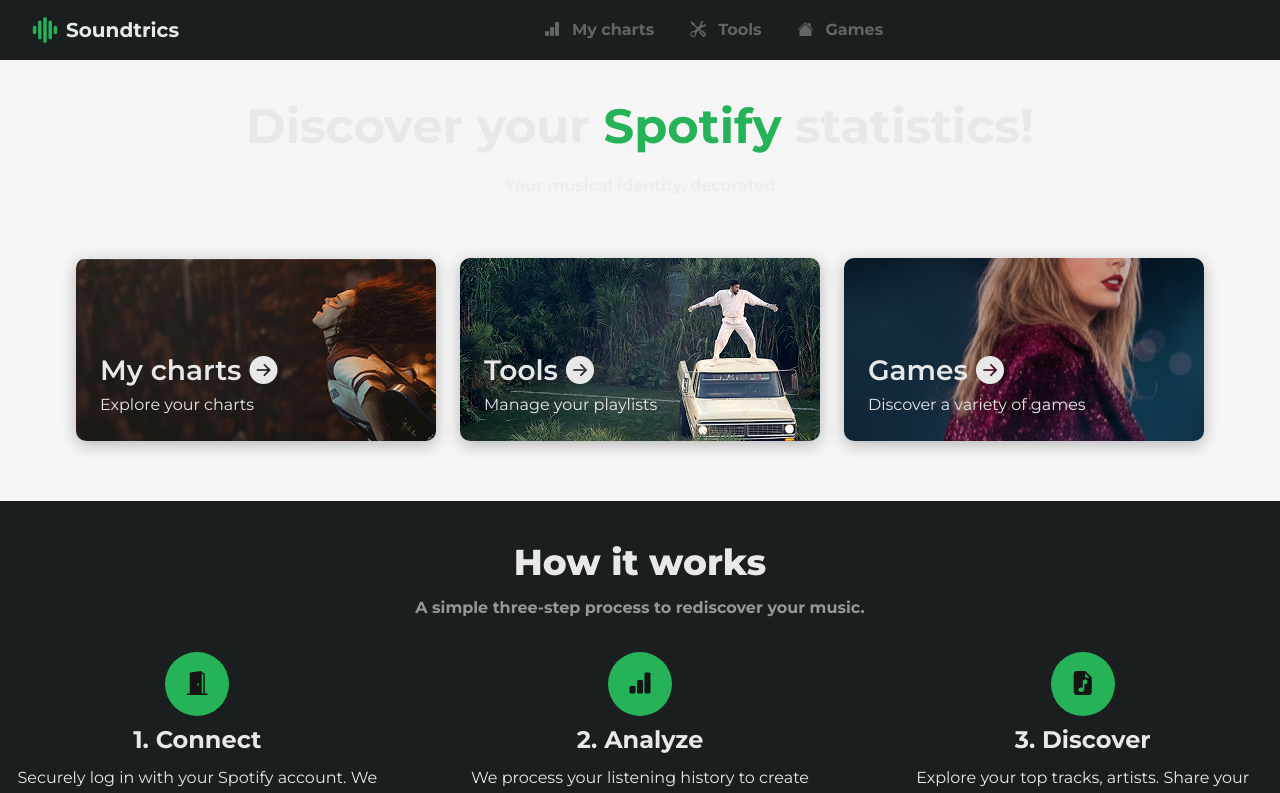
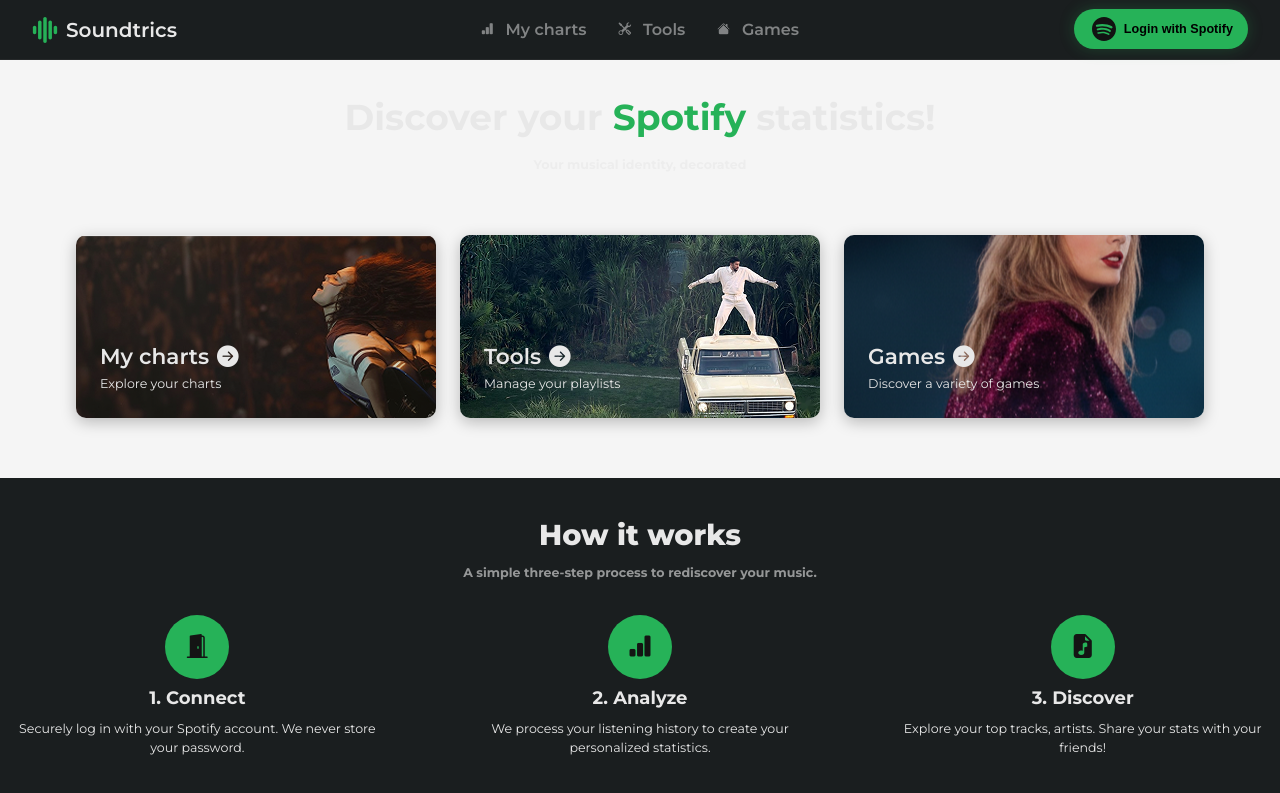
Before and after one commit to ERICK-DANIEL/soundtrics, a Next.js app: page /en/home in a window 1280 px wide. Shown: the top 793 px of the page. Built offline with nearby package versions, Linux system fonts and the light colour scheme; no server answers.

Commit message:
Refactor header layout and update styles

```diff
--- a/src/app/globals.css
+++ b/src/app/globals.css
@@ -42,18 +42,17 @@ a {
 }
 
 :root {
-  --font-h1: 2rem; /* 32px */
-  --font-h2: 1.5rem; /* 24px */
-  --font-h3: 1.25rem; /* 20px */
-  --font-h4: 1.125rem; /* 18px */
-  --font-h5: 1rem; /* 16px */
-  --font-body: 0.875rem; /* 14px */
-  --font-small: 0.75rem; /* 12px */
+  --font-h1: 1.8rem;
+  --font-h2: 1.35rem;
+  --font-h3: 1.125rem;
+  --font-h4: 1.0125rem;
+  --font-h5: 0.9rem;
+  --font-body: 0.7875rem;
+  --font-small: 0.675rem;
 
-  --line-height-heading: 1.2; /* Títulos apretados */
-  --line-height-body: 1.5; /* Texto legible */
+  --line-height-heading: 1.2;
+  --line-height-body: 1.5;
 
-  /* Colors */
   --color-light: #efeee0;
   --color-dark: #1d2123;
   --color-dark-alt: #1a1e1f;
@@ -92,25 +91,13 @@ a {
 
 @media (min-width: 768px) {
   :root {
-    --font-h1: 2.5rem;
-    --font-h2: 2rem;
-    --font-h3: 1.5rem;
-    --font-h4: 1.25rem;
-    --font-h5: 1rem;
-    --font-body: 0.875rem;
-    --font-small: 0.75rem;
-  }
-}
-
-@media (min-width: 1024px) {
-  :root {
-    --font-h1: 3rem;
-    --font-h2: 2.25rem;
-    --font-h3: 1.75rem;
-    --font-h4: 1.5rem;
-    --font-h5: 1.125rem;
-    --font-body: 1rem;
-    --font-small: 0.875rem;
+    --font-h1: 2.25rem;
+    --font-h2: 1.8rem;
+    --font-h3: 1.35rem;
+    --font-h4: 1.125rem;
+    --font-h5: 0.9rem;
+    --font-body: 0.7875rem;
+    --font-small: 0.675rem;
   }
 }
 
--- a/src/components/layout/Header.tsx
+++ b/src/components/layout/Header.tsx
@@ -5,6 +5,7 @@ import { useSession } from "next-auth/react";
 import { useDictionary } from "@/context/DictionaryProvider";
 import { signOut } from "next-auth/react";
 import { usePathname } from "next/navigation";
+import LoginButton from "@/components/ui/LoginButton";
 import Link from "next/link";
 import Image from "next/image";
 import styles from "@/components/layout/header.module.css";
@@ -27,19 +28,22 @@ export default function Header() {
   return (
     <header className={styles.header}>
       <div className={styles.content}>
+        {/* LOGO */}
+        <div className={styles.columnLeft}>
           <Link
             href={`/${lang}/home`}
             className={styles.logo}
             onClick={closeMenuMobile}
           >
             <Image src="/soundtrics.svg" alt="Logo" width={26} height={26} />
-          Soundtrics
+            <span>Soundtrics</span>
           </Link>
+        </div>
 
+        {/* NAVEGACIÓN CENTRAL */}
         <nav
           className={`${styles.nav} ${menuMobileOpen ? styles.navOpen : ""}`}
         >
-          <div className={styles.menuChartsWrapper}>
           <Link
             href={`/${lang}/charts`}
             className={`${getLinkClass("/charts")} ${styles.menuChartsParent}`}
@@ -48,34 +52,6 @@ export default function Header() {
             <i className="bi bi-bar-chart-fill"></i>
             <span>{dict.header.charts}</span>
           </Link>
-
-            <div className={styles.menuCharts}>
-              <Link
-                href={`/${lang}/charts/top-songs`}
-                className={getLinkClass("/charts/top-songs")}
-                onClick={closeMenuMobile}
-              >
-                <i className="bi bi-music-note-list"></i>
-                <span>{dict.header.songs}</span>
-              </Link>
-              <Link
-                href={`/${lang}/charts/top-artists`}
-                className={getLinkClass("/charts/top-artists")}
-                onClick={closeMenuMobile}
-              >
-                <i className="bi bi-person-lines-fill"></i>
-                <span>{dict.header.artists}</span>
-              </Link>
-              <Link
-                href={`/${lang}/charts/recently-played`}
-                className={getLinkClass("/charts/recently-played")}
-                onClick={closeMenuMobile}
-              >
-                <i className="bi bi-clock-history"></i>
-                <span>{dict.header.recentlyPlayed}</span>
-              </Link>
-            </div>
-          </div>
 
           <Link
             href={`/${lang}/tools`}
@@ -95,9 +71,10 @@ export default function Header() {
             <span>{dict.header.games}</span>
           </Link>
 
+          {/* Solo visibles en menú móvil */}
           <Link
             href={`/${lang}/settings`}
-            className={`${getLinkClass("/settings")} ${styles.menuDesktopOnly}`}
+            className={`${getLinkClass("/settings")} ${styles.menuMobileOnly}`}
             onClick={closeMenuMobile}
           >
             <i className="bi bi-gear-fill"></i>
@@ -105,7 +82,7 @@ export default function Header() {
           </Link>
           <Link
             href={`/${lang}/profile`}
-            className={`${getLinkClass("/profile")} ${styles.menuDesktopOnly}`}
+            className={`${getLinkClass("/profile")} ${styles.menuMobileOnly}`}
             onClick={closeMenuMobile}
           >
             <i className="bi bi-person-fill"></i>
@@ -113,14 +90,16 @@ export default function Header() {
           </Link>
         </nav>
 
+        {/* LOGIN / PERFIL DERECHA */}
+        <div className={styles.columnRight}>
           <div className={styles.actions}>
             {status === "loading" ? (
-            <div className={styles.loader}></div>
+              <div className={styles.loaderPlaceholder} />
             ) : session ? (
               <div className={styles.userWrapper}>
                 <div className={styles.userDropdown}>
                   <div className={styles.userInfo}>
-                  <p>{session.user?.name}</p>
+                    <p className={styles.userName}>{session.user?.name}</p>
                     <Image
                       src={session.user?.image || "/user-profile.svg"}
                       alt="User Avatar"
@@ -131,11 +110,11 @@ export default function Header() {
                   </div>
 
                   <div className={styles.dropdownMenu}>
-                  <Link href={`/${lang}/profile`}>
+                    <Link href={`/${lang}/profile`} className={styles.menu}>
                       <i className="bi bi-person-fill"></i>
                       {dict.header.profile}
                     </Link>
-                  <Link href={`/${lang}/settings`}>
+                    <Link href={`/${lang}/settings`} className={styles.menu}>
                       <i className="bi bi-gear-fill"></i>
                       {dict.header.settings}
                     </Link>
@@ -149,14 +128,19 @@ export default function Header() {
 
                 <Image
                   src="/menu-mobile.svg"
-                className={styles.menuMobile}
+                  className={styles.menuMobileBtn}
                   alt="Menu"
                   width={30}
                   height={30}
                   onClick={() => setMenuMobileOpen(!menuMobileOpen)}
                 />
               </div>
-          ) : null}
+            ) : (
+              <div className={styles.loginWrapper}>
+                <LoginButton />
+              </div>
+            )}
+          </div>
         </div>
       </div>
     </header>
--- a/src/components/layout/header.module.css
+++ b/src/components/layout/header.module.css
@@ -4,12 +4,20 @@
   height: 60px;
   background-color: var(--color-dark-alt, #1a1e1f);
   z-index: 1000;
+  border-bottom: 1px solid rgba(255, 255, 255, 0.05);
 }
 
 .content {
   display: flex;
+  justify-content: space-between;
+  align-items: center;
   height: 100%;
-  justify-content: space-between;
+  max-width: 1400px;
+  margin: 0 auto;
+}
+
+.columnLeft {
+  display: flex;
   align-items: center;
 }
 
@@ -17,12 +25,16 @@
   display: flex;
   align-items: center;
   gap: 8px;
-  font-size: 1.25rem;
-  font-weight: 700;
-  color: var(--color-black-light, #e8e8e8);
   text-decoration: none;
 }
 
+.logo span {
+  font-size: 1.25rem;
+  font-weight: 600;
+  color: var(--color-black-light, #e8e8e8);
+}
+
+/* --- Navegación --- */
 .nav {
   display: none;
   flex-direction: column;
@@ -30,11 +42,12 @@
   top: 60px;
   right: 0;
   width: 100%;
-  max-width: 240px;
+  max-width: 260px;
   background-color: var(--color-dark-alt, #1a1e1f);
-  padding: 20px;
-  gap: 20px;
-  border-top: 1px solid rgba(255, 255, 255, 0.1);
+  padding: 24px;
+  gap: 24px;
+  border-left: 1px solid rgba(255, 255, 255, 0.1);
+  box-shadow: -10px 0 20px rgba(0, 0, 0, 0.2);
 }
 
 .navOpen {
@@ -46,12 +59,14 @@
   display: flex;
   align-items: center;
   gap: 12px;
+  transition:
+    color 0.2s ease,
+    opacity 0.2s ease;
 }
 
 .nav span {
   font-size: 1rem;
-  font-weight: 700;
-  color: var(--color-black-light, #e8e8e8);
+  font-weight: 600;
 }
 
 .icon {
@@ -59,26 +74,46 @@
   opacity: 0.5;
 }
 
-.iconActive {
-  color: var(--color-primary-normal, #26b258);
+.icon:hover {
+  color: var(--color-black-light, #e8e8e8);
+  opacity: 1;
 }
 
-.menuCharts,
-.dropdownMenu {
+.iconActive i {
+  color: var(--color-primary-normal, #26b258);
+  opacity: 1;
+}
+
+/* --- Acciones / Derecha --- */
+.columnRight {
+  display: flex;
+  justify-content: flex-end;
+}
+
+.loaderPlaceholder {
+  width: 40px;
+  height: 40px;
+}
+
+.loginWrapper {
   display: none;
 }
 
 .userWrapper {
   display: flex;
   align-items: center;
+  gap: 15px;
 }
 
-.menuMobile {
-  display: block;
+.menuMobileBtn {
   cursor: pointer;
 }
 
 .userInfo {
+  display: none;
+}
+
+.dropdownMenu {
   display: none;
 }
 
@@ -87,8 +122,19 @@
     padding: 0 32px;
   }
 
-  .menuMobile {
-    display: none;
+  .content {
+    display: grid;
+    grid-template-columns: 1fr auto 1fr;
+  }
+
+  .columnLeft {
+    justify-self: start;
+  }
+  .nav {
+    justify-self: center;
+  }
+  .columnRight {
+    justify-self: end;
   }
 
   .nav {
@@ -98,130 +144,108 @@
     width: auto;
     max-width: none;
     padding: 0;
-    gap: 36px;
-    border-top: none;
+    gap: 32px;
+    background: none;
+    border: none;
+    box-shadow: none;
   }
 
-  .menuDesktopOnly {
+  .menuMobileOnly {
     display: none !important;
   }
 
-  .menuChartsWrapper {
-    position: relative;
-    display: flex;
-    align-items: center;
-    height: 60px;
+  .menuMobileBtn {
+    display: none;
   }
 
-  .menuCharts {
-    position: absolute;
-    top: 60px;
-    left: -30px;
-    background-color: var(--color-dark-alt, #1a1e1f);
-    min-width: 180px;
-    box-shadow: 0px 8px 16px rgba(0, 0, 0, 0.4);
-    padding: 12px 0;
-    border-radius: 4px;
-    border: 1px solid rgba(255, 255, 255, 0.1);
-    z-index: 1001;
-    flex-direction: column;
-  }
-
-  .menuChartsWrapper:hover .menuCharts {
-    display: flex;
-  }
-
-  .menuCharts a {
-    padding: 10px 20px;
-    transition: background 0.2s;
-  }
-
-  .menuCharts a:hover {
-    background-color: rgba(255, 255, 255, 0.05);
-  }
-
-  .userDropdown {
-    position: relative;
-    display: flex;
-    align-items: center;
-    height: 60px;
-    cursor: pointer;
+  .loginWrapper {
+    display: block;
   }
 
   .userInfo {
     display: flex;
     align-items: center;
-    gap: 10px;
+    gap: 12px;
+  }
+
+  .userName {
+    color: var(--color-black-light, #e8e8e8);
+    font-size: 0.9rem;
   }
 
   .avatar {
     border-radius: 50%;
-    width: 40px;
-    height: 40px;
     object-fit: cover;
+    border: 2px solid transparent;
+    transition: border-color 0.2s;
   }
 
-  .userInfo p {
-    color: var(--color-black-light, #e8e8e8);
+  .userDropdown:hover .avatar {
+    border-color: var(--color-primary-normal, #26b258);
+  }
+
+  .userDropdown {
+    position: relative;
+    height: 60px;
+    display: flex;
+    align-items: center;
+    cursor: pointer;
   }
 
   .dropdownMenu {
     position: absolute;
     top: 60px;
+    background-color: #1f2324;
+    min-width: 200px;
+    border-radius: 8px;
+    border: 1px solid rgba(255, 255, 255, 0.1);
+    box-shadow: 0 10px 25px rgba(0, 0, 0, 0.5);
+    padding: 8px 0;
+    z-index: 1100;
     right: 0;
-    background-color: var(--color-dark-alt, #1a1e1f);
-    min-width: 160px;
-    box-shadow: 0px 8px 16px rgba(0, 0, 0, 0.4);
-    padding: 12px 0;
-    border-radius: 4px;
-    border: 1px solid rgba(255, 255, 255, 0.1);
-    z-index: 1001;
-    flex-direction: column;
+  }
+
+  .menu {
+    display: flex;
+    align-items: center;
+    gap: 12px;
+    cursor: pointer;
   }
 
   .userDropdown:hover .dropdownMenu {
     display: flex;
+    flex-direction: column;
   }
 
   .dropdownMenu a,
   .logoutBtn {
-    padding: 10px 20px;
+    padding: 12px 20px;
+    font-size: 0.9rem;
+    transition: background 0.2s;
     color: var(--color-black-light, #e8e8e8);
-    font-weight: 700;
-    display: flex;
-    align-items: center;
-    gap: 10px;
-    background: none;
-    border: none;
-    width: 100%;
-    cursor: pointer;
-    text-decoration: none;
   }
 
   .dropdownMenu a:hover,
   .logoutBtn:hover {
     background-color: rgba(255, 255, 255, 0.05);
-    color: var(--color-primary-normal, #26b258);
+    color: var(--color-black-light, #e8e8e8);
+  }
+
+  .logoutBtn {
+    background: none;
+    border: none;
+    color: #ff4d4d;
+    width: 100%;
+    text-align: left;
+    display: flex;
+    align-items: center;
+    gap: 12px;
+    cursor: pointer;
   }
 
   .divider {
     border: 0;
     border-top: 1px solid rgba(255, 255, 255, 0.1);
-    margin: 8px 0;
-  }
-
-  .icon {
-    opacity: 0.35;
-    transition: opacity 0.3s;
-  }
-
-  .icon:hover {
-    opacity: 1;
+    margin: 4px 0;
   }
 }
-
-.loader {
-  display: block;
-  width: 120px;
-  height: 100%;
-}
```
Lines whose indentation alone changed are shown as unchanged.
